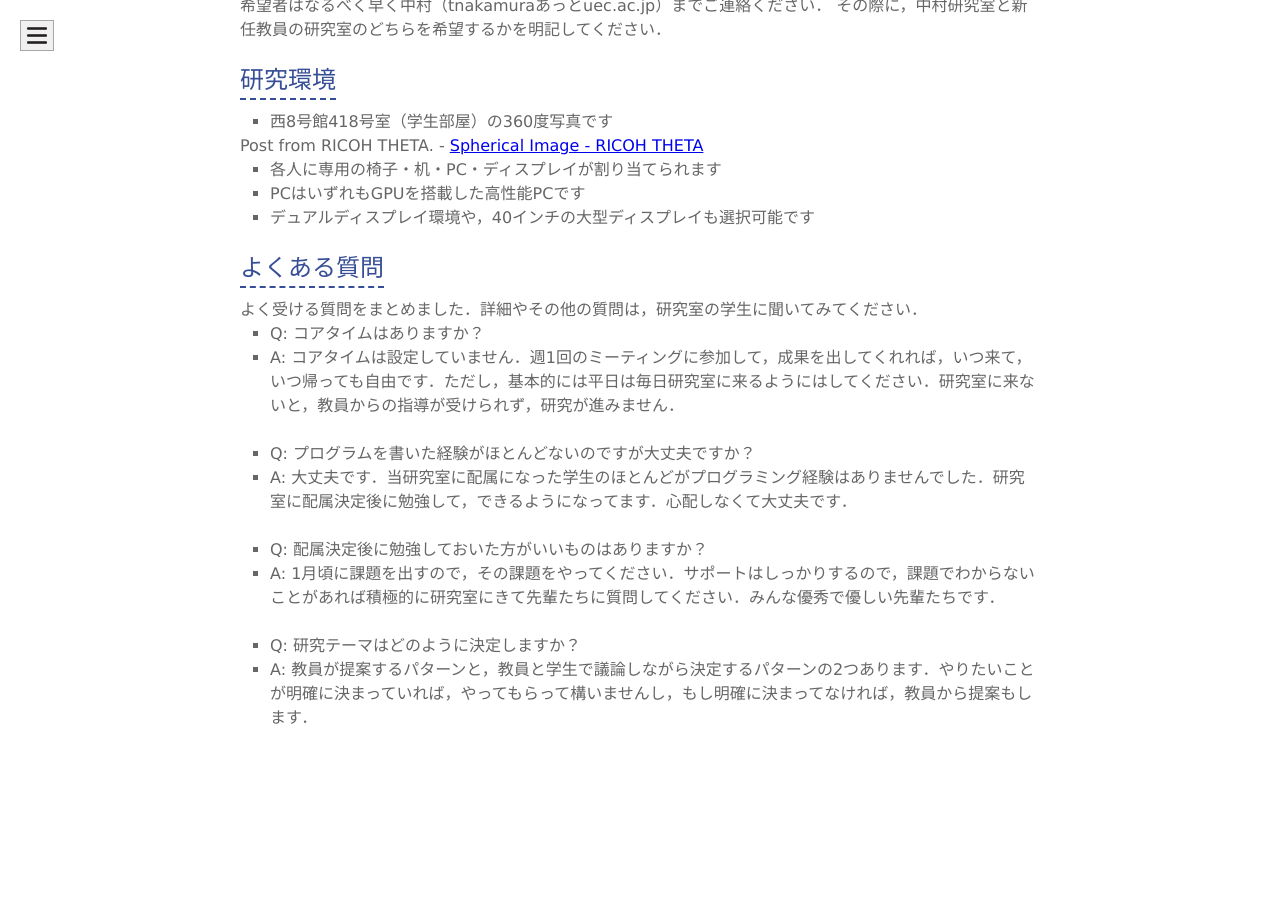
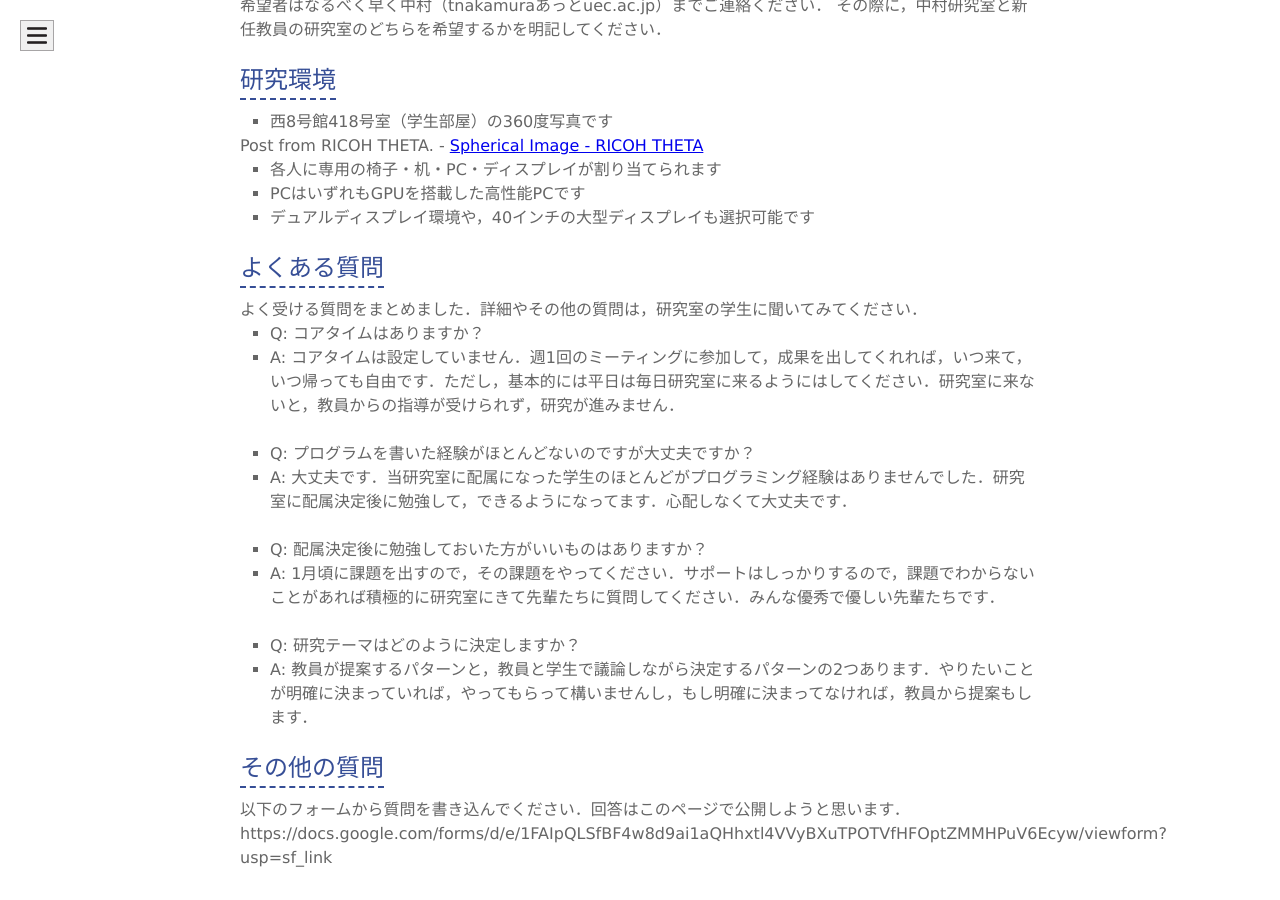
Before and after one commit to naka-lab/naka-lab.github.io, a Jekyll site: the page built from subpages/haizoku.md, in a window 1280 px wide and 900 px high, scrolled down 1239 px. Built offline with Jekyll 4.4.1, drawn with Linux system fonts in a browser that asks for light colours; comment, search, counter and statistics services are not loaded; our own code applies the rules of GitHub Pages for plain Markdown files; before the commit the page ends 1999 px from its top, so only the background shows below that; some of the changed text lies outside the part shown.

Commit message:
Update haizoku.md

```diff
--- a/subpages/haizoku.md
+++ b/subpages/haizoku.md
@@ -51,3 +51,7 @@ layout: default
 
 - Q: 研究テーマはどのように決定しますか？
 - A: 教員が提案するパターンと，教員と学生で議論しながら決定するパターンの2つあります．やりたいことが明確に決まっていれば，やってもらって構いませんし，もし明確に決まってなければ，教員から提案もします．
+
+## その他の質問
+以下のフォームから質問を書き込んでください．回答はこのページで公開しようと思います．
+https://docs.google.com/forms/d/e/1FAIpQLSfBF4w8d9ai1aQHhxtl4VVyBXuTPOTVfHFOptZMMHPuV6Ecyw/viewform?usp=sf_link
```
Also changed, not shown: other parts of subpages/haizoku.md (+1 -1 lines).
